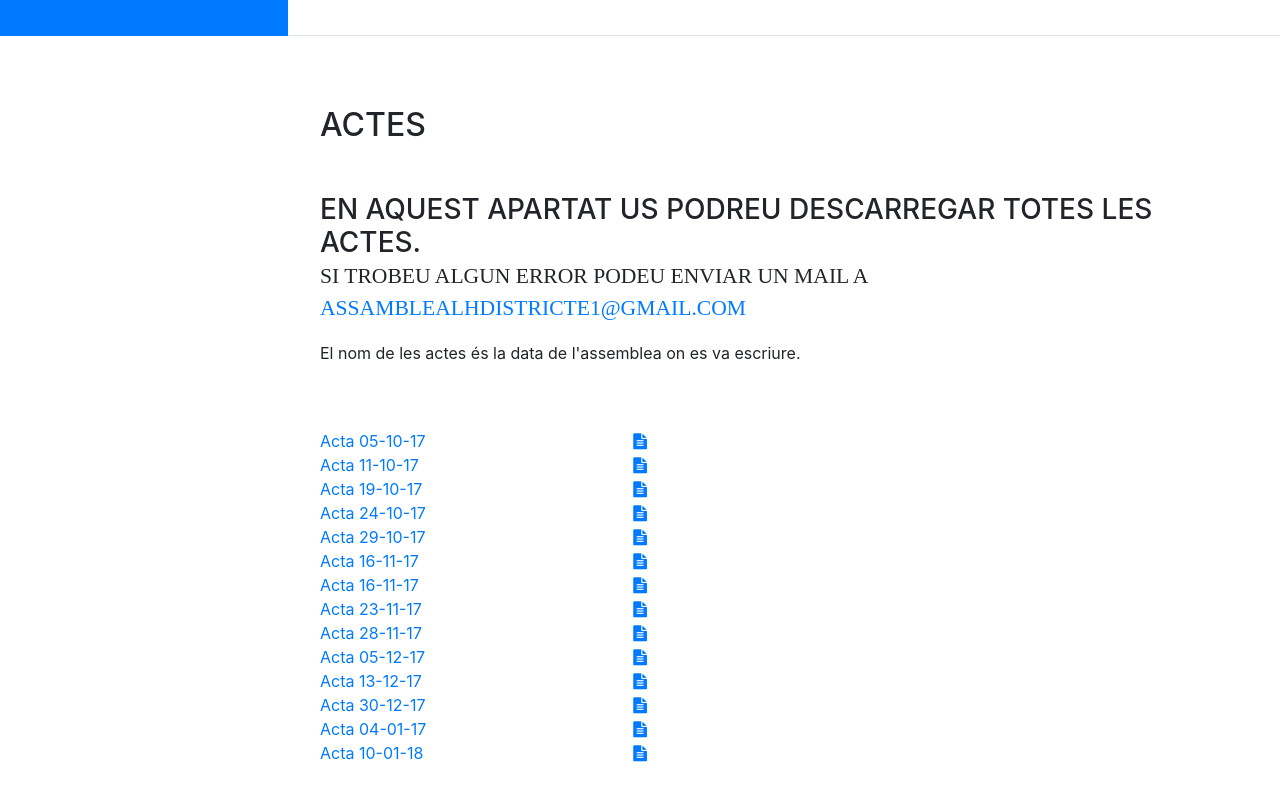
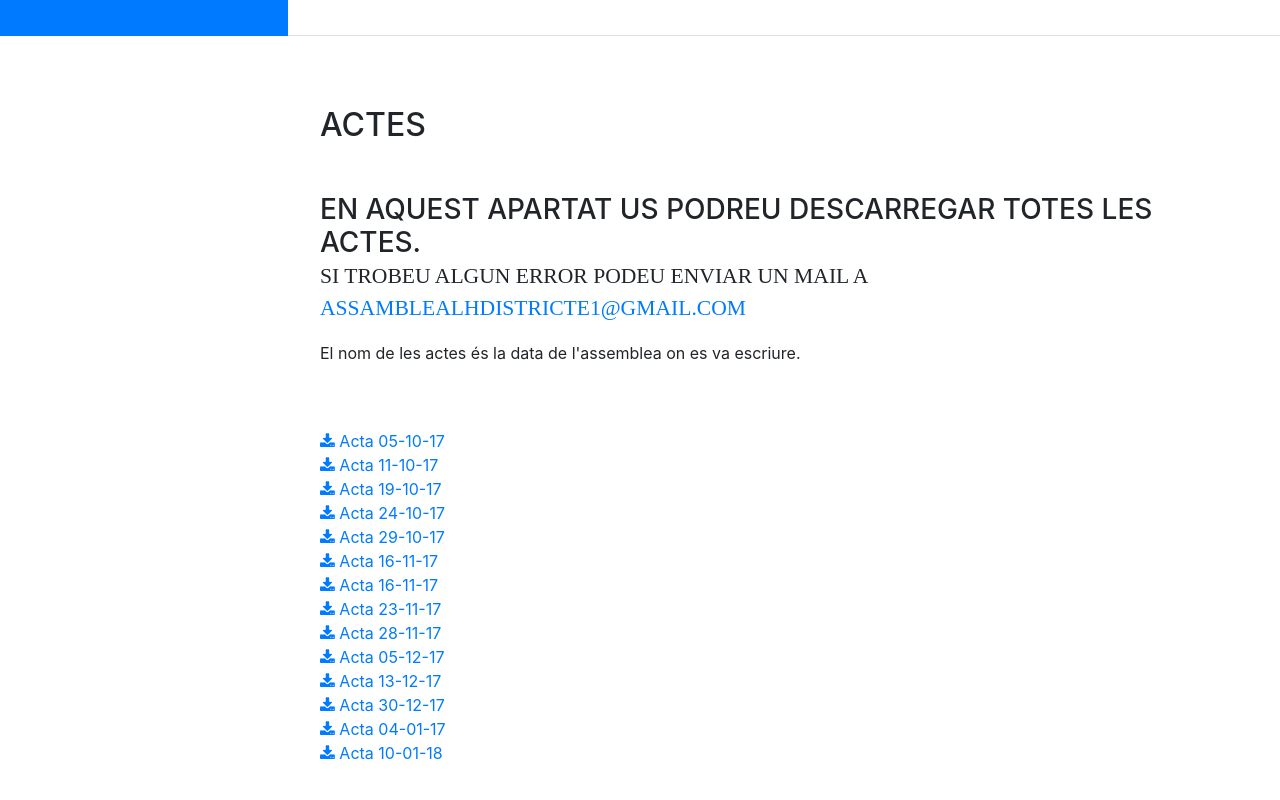
Before and after one commit to assemblealhdistricte1/Web, a website with bundled scripts: page index.html in a window 1280 px wide. Shown: the part 764-1564 px from the top of the page. Built offline with nearby package versions, Linux system fonts and the light colour scheme; a web font is replaced by a local one.

Commit message:
Fix Actes

```diff
--- a/index.html
+++ b/index.html
@@ -54,7 +54,7 @@
             <a class="nav-link js-scroll-trigger" href="#actes">
               <span>
                 actes
-                <i class="fa fa-file-text pull-right"></i>
+                <i class="fa fa-download pull-right"></i>
               </span>
             </a>
           </li>
@@ -164,85 +164,85 @@
 
           <div>
             <a href="https://drive.google.com/open?id=0B1I4dqLVePSdbWxwV0NUazRvek0">
-              <i class="fa fa-file-text fa-stack-1x"></i>Acta 05-10-17
+              <i class="fa fa-download "></i>   Acta 05-10-17
             </a>
           </div>
 
           <div>
             <a href="https://drive.google.com/open?id=0B1I4dqLVePSdRldsWlg2Y0FWRzA">
-              <i class="fa fa-file-text fa-stack-1x"></i>Acta 11-10-17
+              <i class="fa fa-download "></i>   Acta 11-10-17
             </a>
           </div>
 
           <div>
             <a href="https://drive.google.com/open?id=0B1I4dqLVePSdZlBSYTNfZFpXV1U">
-              <i class="fa fa-file-text fa-stack-1x"></i>Acta 19-10-17
+              <i class="fa fa-download "></i>   Acta 19-10-17
             </a>
           </div>
 
           <div>
             <a href="https://drive.google.com/open?id=18eRQ_sj8fXTuyWnbqwZkbMdb_ZATO-zX">
-              <i class="fa fa-file-text fa-stack-1x"></i>Acta 24-10-17
+              <i class="fa fa-download "></i>   Acta 24-10-17
             </a>
           </div>
 
           <div>
             <a href="https://drive.google.com/open?id=1Nf3YRtn_PIam3LOLJUII5SgCHemPBRY1">
-              <i class="fa fa-file-text fa-stack-1x"></i>Acta 29-10-17
+              <i class="fa fa-download "></i>   Acta 29-10-17
             </a>
           </div>
 
           <div>
             <a href="https://drive.google.com/open?id=1xCKghDRgkdJDcdQteTPoC_UiWUQdSUa-">
-              <i class="fa fa-file-text fa-stack-1x"></i>Acta 16-11-17
+              <i class="fa fa-download "></i>   Acta 16-11-17
             </a>
           </div>
 
           <div>
             <a href="https://drive.google.com/open?id=1HyupLMPanuFUC8sijNBuitCBAJY9PStxfdIXzhQ9exY">
-              <i class="fa fa-file-text fa-stack-1x"></i>Acta 16-11-17
+              <i class="fa fa-download "></i>   Acta 16-11-17
             </a>
           </div>
 
           <div>
             <a href="https://drive.google.com/open?id=1yZr_57vBba3UkSl_zYyayCNBNkceS6U5">
-              <i class="fa fa-file-text fa-stack-1x"></i>Acta 23-11-17
+              <i class="fa fa-download "></i>   Acta 23-11-17
             </a>
           </div>
 
           <div>
             <a href="https://drive.google.com/open?id=1yZhHvx0dHBXBX1ppCJywHykit56umJKn">
-              <i class="fa fa-file-text fa-stack-1x"></i>Acta 28-11-17
+              <i class="fa fa-download "></i>   Acta 28-11-17
             </a>
           </div>
 
           <div>
             <a href="https://drive.google.com/open?id=1lbB0f8Q_vO5KLCaIKeIHOBOvOjSCwE4C">
-              <i class="fa fa-file-text fa-stack-1x"></i>Acta 05-12-17
+              <i class="fa fa-download "></i>   Acta 05-12-17
             </a>
           </div>
 
           <div>
             <a href="https://drive.google.com/open?id=1qxxZFA492UjdCyHtpTsstzdNH1WSJqAS">
-              <i class="fa fa-file-text fa-stack-1x"></i>Acta 13-12-17
+              <i class="fa fa-download "></i>   Acta 13-12-17
             </a>
           </div>
 
           <div>
             <a href="https://drive.google.com/open?id=1KTXI5kLah4Rd2Whrw118u9oz8qL4utp8">
-              <i class="fa fa-file-text fa-stack-1x"></i>Acta 30-12-17
+              <i class="fa fa-download "></i>   Acta 30-12-17
             </a>
           </div>
 
           <div>
             <a href="https://drive.google.com/open?id=1WLBXyiAj36M130Kvo28b-4DNUyXnjT2T">
-              <i class="fa fa-file-text fa-stack-1x"></i>Acta 04-01-17
+              <i class="fa fa-download "></i>   Acta 04-01-17
             </a>
           </div>
 
           <div>
             <a href="https://drive.google.com/open?id=1vHtMd9mOjlKk6b2w9RwIOI0gETDMRJ5E">
-              <i class="fa fa-file-text fa-stack-1x"></i>Acta 10-01-18
+              <i class="fa fa-download "></i>   Acta 10-01-18
             </a>
           </div>
 
```
